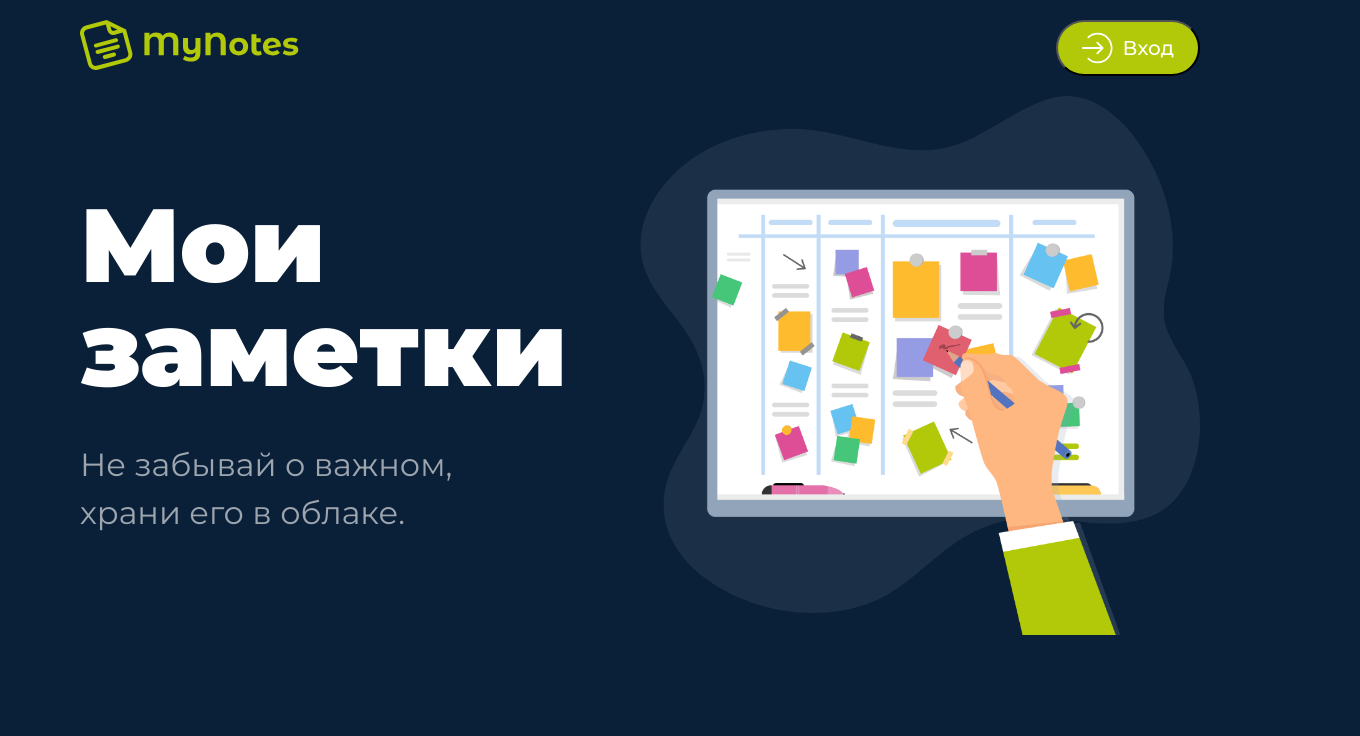
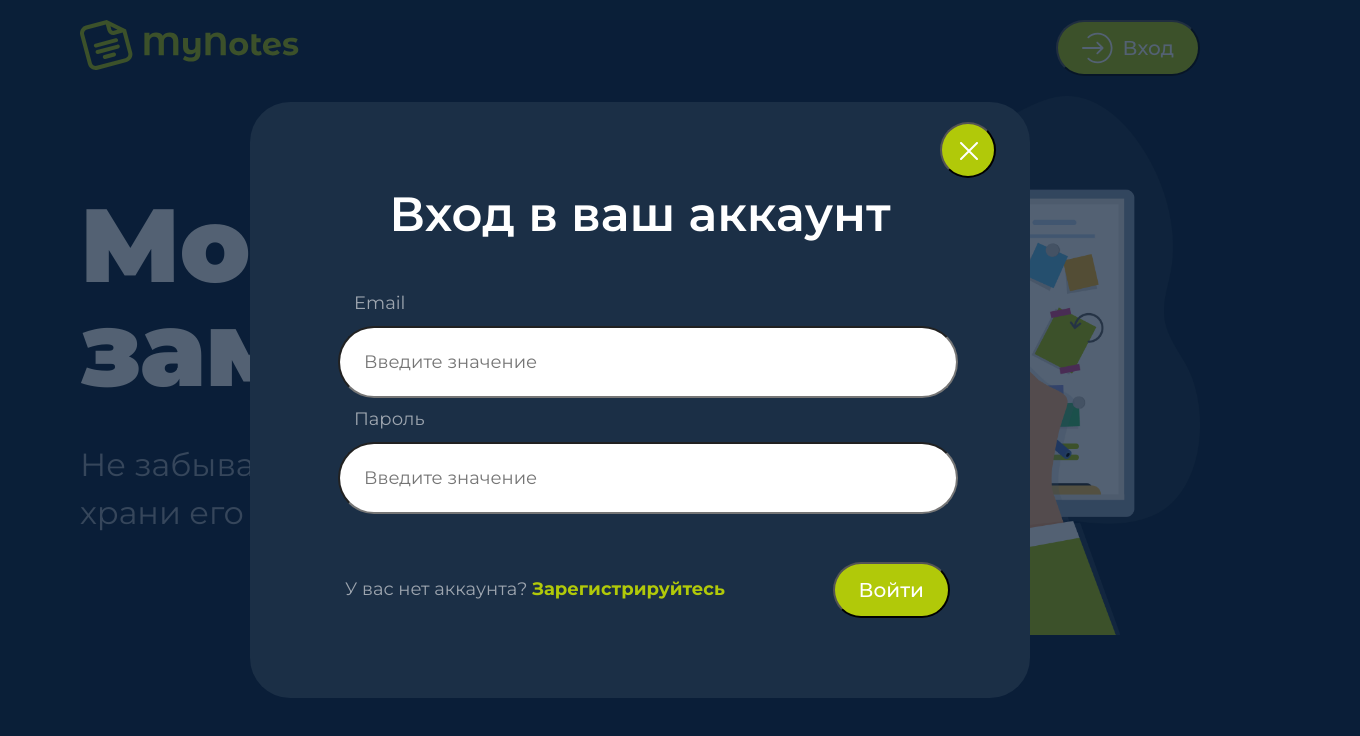
Before and after one commit to Markelas/notes_vue, a Vue app: page /login in a window 1280 px wide. Both pictures are taken after a click on the button "Вход". Shown: the top 736 px of the page, 1360 px wide, since content can reach past the window. Built offline with nearby package versions, Linux system fonts and the light colour scheme.

Commit message:
Add modal window

```diff
--- a/src/assets/style.css
+++ b/src/assets/style.css
@@ -21,6 +21,19 @@ h1, h2, h3, h4 {
 
 body {
   background-color: #0A1F38;
+}
+
+.disable__body {
+  overflow: hidden;
+}
+
+.overlay {
+  position: absolute;
+  width: 100%;
+  height: 100%;
+  z-index: 4;
+  background-color: #0A1F38;
+  opacity: 0.7;
 }
 
 .main-layout__wrapper {
@@ -47,6 +60,11 @@ body {
   padding: 10px 24px;
   border-radius: 32px;
   display: flex;
+  cursor: pointer;
+  transition: 0.3s;
+}
+.header__container .header__btn:hover {
+  background-color: #97AB0D;
 }
 .header__container .header__btn__icon {
   max-height: 32px;
@@ -89,6 +107,133 @@ body {
   width: 56%;
 }
 
+/*----------------Modal Window Login ----------------*/
+.modal {
+  display: flex;
+  width: 100%;
+  height: 100%;
+  position: fixed;
+  left: 0;
+  top: 0;
+  right: 0;
+  bottom: 0;
+  justify-content: center;
+  align-items: center;
+  z-index: 99;
+}
+.modal__wrapper {
+  max-width: 780px;
+  border-radius: 40px;
+  background-color: #1B2F46;
+  padding: 20px 80px 80px 80px;
+}
+.modal__close-btn {
+  position: relative;
+  right: -610px;
+  max-width: 56px;
+  max-height: 56px;
+  border-radius: 32px;
+  padding: 18px;
+  background-color: #B1C909;
+  cursor: pointer;
+  transition: 0.3s;
+}
+.modal__close-btn:hover {
+  background-color: #97AB0D;
+}
+.modal__body__title {
+  font-family: "Montserrat", sans-serif;
+  font-size: 48px;
+  font-style: normal;
+  font-weight: 600;
+  line-height: 150%; /* 150% */
+  text-align: center;
+}
+.modal__body__inputs {
+  margin-top: 40px;
+  width: 620px;
+}
+.modal__body__inputs label {
+  display: block;
+  font-family: "Montserrat", sans-serif;
+  font-size: 18px;
+  font-style: normal;
+  font-weight: 400;
+  line-height: 155.556%; /* 155.556% */
+  color: #9DA5AF;
+  margin-left: 24px;
+}
+.modal__body__inputs input {
+  margin: 8px;
+  width: 100%;
+  height: 72px;
+  border-radius: 36px;
+  padding: 0 24px;
+  font-family: "Montserrat", sans-serif;
+  font-size: 18px;
+  font-style: normal;
+  font-weight: 400;
+  line-height: 155.556%; /* 155.556% */
+}
+.modal__bottom {
+  margin-top: 40px;
+  margin-left: 15px;
+  display: flex;
+  justify-content: space-between;
+  align-items: center;
+}
+.modal__bottom span {
+  font-family: "Montserrat", sans-serif;
+  font-size: 18px;
+  font-style: normal;
+  font-weight: 400;
+  line-height: 155.556%; /* 155.556% */
+  color: #9DA5AF;
+}
+.modal__bottom a {
+  font-family: "Montserrat", sans-serif;
+  font-size: 18px;
+  font-style: normal;
+  font-weight: 700;
+  line-height: 155.556%; /* 155.556% */
+  color: #B1C909;
+  transition: 0.3s;
+}
+.modal__bottom a:hover {
+  color: #97AB0D;
+}
+.modal__bottom__btn {
+  border-radius: 32px;
+  background-color: #B1C909;
+  font-family: "Montserrat", sans-serif;
+  font-size: 20px;
+  font-style: normal;
+  font-weight: 500;
+  line-height: 160%; /* 160% */
+  padding: 10px 24px;
+  color: #FFFFFF;
+  cursor: pointer;
+  transition: 0.3s;
+}
+.modal__bottom__btn:hover {
+  background-color: #97AB0D;
+}
+.modal__error {
+  margin-top: 20px;
+  width: 100%;
+  background-color: rgba(255, 116, 97, 0.1);
+  border-radius: 24px;
+  padding: 8px 20px;
+}
+.modal__error span {
+  font-family: "Montserrat", sans-serif;
+  font-size: 18px;
+  font-style: normal;
+  font-weight: 400;
+  line-height: 155.556%; /* 155.556% */
+  color: #FF7461;
+}
+
 @media (max-width: 1366px) {
   .header__container {
     margin: 20px 80px;
--- a/src/assets/style.scss
+++ b/src/assets/style.scss
@@ -1,33 +1,3 @@
-//@font-face {
-//  font-weight: 400;
-//  font-family: 'Montserrat', sans-serif;
-//  src: url("fonts/Montserrat-VariableFont_wght.ttf");
-//  src: url("fonts/static/Montserrat-Regular.ttf");
-//}
-//@font-face {
-//  font-weight: 500;
-//  font-family: 'Montserrat', sans-serif;
-//  src: url("fonts/Montserrat-VariableFont_wght.ttf");
-//  src: url("fonts/static/Montserrat-Medium.ttf");
-//}
-//@font-face {
-//  font-weight: 600;
-//  font-family: 'Montserrat', sans-serif;
-//  src: url("fonts/Montserrat-VariableFont_wght.ttf");
-//  src: url("fonts/static/Montserrat-SemiBold.ttf");
-//}
-//@font-face {
-//  font-weight: 700;
-//  font-family: 'Montserrat', sans-serif;
-//  src: url("fonts/Montserrat-VariableFont_wght.ttf");
-//  src: url("fonts/static/Montserrat-Bold.ttf");
-//}
-//@font-face {
-//  font-weight: 900;
-//  font-family: 'Montserrat', sans-serif;
-//  src: url("fonts/Montserrat-VariableFont_wght.ttf");
-//  src: url("fonts/static/Montserrat-Bold.ttf");
-//}
 
 $dark-color: #0A1F38;
 $dark-middle: #1B2F46;
@@ -114,6 +84,20 @@ h1, h2, h3, h4 {
 body {
   background-color: $dark-color;
 }
+.disable__body{
+  overflow: hidden;
+}
+
+
+.overlay{
+  position:absolute;
+  width:100%;
+  height:100%;
+  z-index:4;
+  background-color: #0A1F38;
+  opacity: 0.7;
+}
+
 .main-layout__wrapper{
   max-width: 1760px;
   margin: 0 auto;
@@ -133,6 +117,11 @@ body {
     padding: 10px 24px;
     border-radius: 32px;
     display: flex;
+    cursor: pointer;
+    transition: 0.3s;
+    &:hover{
+      background-color: $green-middle;
+    }
     &__icon{
       max-height: 32px;
       max-width: 32px;
@@ -166,6 +155,106 @@ body {
     width: 56%;
   }
 }
+
+/*----------------Modal Window Login ----------------*/
+.modal{
+  display: flex;
+  width: 100%;
+  height: 100%;
+  position: fixed;
+  left: 0; top: 0; right: 0; bottom: 0;
+  justify-content: center;
+  align-items: center;
+  z-index: 99;
+  &__wrapper{
+    max-width: 780px;
+    border-radius: 40px;
+    background-color: $dark-middle;
+    padding: 20px 80px 80px 80px;
+  }
+  &__close-btn{
+    position: relative;
+    right: -610px;
+    max-width: 56px;
+    max-height: 56px;
+    border-radius: 32px;
+    padding: 18px;
+    background-color: $green-light;
+    cursor: pointer;
+    transition: 0.3s;
+    &:hover{
+      background-color: $green-middle;
+    }
+  }
+  &__body{
+
+    &__title{
+      @include heading-h2;
+      text-align: center;
+    }
+    &__inputs{
+      margin-top: 40px;
+      width: 620px;
+      label {
+        display: block;
+        @include text-small;
+        color: $gray;
+        margin-left: 24px;
+      }
+      input{
+        margin: 8px;
+        width: 100%;
+        height: 72px;
+        border-radius: 36px;
+        padding: 0 24px;
+        @include text-small;
+      }
+    }
+  }
+  &__bottom{
+    margin-top: 40px;
+    margin-left: 15px;
+    display: flex;
+    justify-content: space-between;
+    align-items: center;
+    span {
+      @include text-small;
+      color: $gray;
+    }
+    a{
+      @include text-small-bold;
+      color: $green-light;
+      transition: 0.3s;
+      &:hover{
+        color: $green-middle;
+      }
+    }
+    &__btn{
+      border-radius: 32px;
+      background-color: $green-light ;
+      @include text-normal;
+      padding: 10px 24px;
+      color: $white;
+      cursor: pointer;
+      transition: 0.3s;
+      &:hover{
+        background-color: $green-middle;
+      }
+    }
+  }
+  &__error{
+    margin-top: 20px;
+    width: 100%;
+    background-color: rgba(255, 116, 97, 0.10);
+    border-radius: 24px;
+    padding: 8px 20px;
+    span {
+      @include text-small;
+      color: #FF7461;
+    }
+  }
+}
+
 @media (max-width: 1366px) {
   .header__container{
     margin: 20px 80px;
--- /dev/null
+++ b/src/components/EnterDialog.vue
@@ -0,0 +1,33 @@
+<template>
+  <div class="modal">
+    <div class="modal__wrapper">
+      <button class="modal__close-btn" @click="toggleWindow">
+        <CrossBtnIcon />
+      </button>
+      <LoginDialog v-if="isLogin" />
+      <RegisterDialog v-else />
+    </div>
+  </div>
+</template>
+
+<script>
+import CrossBtnIcon from "@/components/icons/CrossBtnIcon.vue";
+import LoginDialog from "@/components/login-register-dialog/LoginDialog.vue";
+import RegisterDialog from "@/components/login-register-dialog/RegisterDialog.vue";
+import store from "@/store";
+
+export default {
+  name: "EnterDialog",
+  components: { RegisterDialog, CrossBtnIcon, LoginDialog },
+  data: () => ({
+    isLogin: true, //Отображение в окне формы логина или регистрации
+  }),
+  methods: {
+    toggleWindow() {
+      store.commit("toggleLoginWindow");
+    },
+  },
+};
+</script>
+
+<style scoped lang="scss"></style>
--- a/src/components/HeaderComp.vue
+++ b/src/components/HeaderComp.vue
@@ -2,16 +2,28 @@
   <div class="header__container">
     <MainLogo />
     <div>
-      <button class="header__btn">
+      <button class="header__btn" @click="toggleWindow">
         <EnterIcon class="header__btn__icon" /> Вход
       </button>
     </div>
+    <div class="overlay" v-if="$store.state.modalActive" />
   </div>
 </template>
 
-<script setup>
+<script>
 import MainLogo from "@/components/icons/MainLogo.vue";
 import EnterIcon from "@/components/icons/EnterIcon.vue";
+import { defineComponent } from "vue";
+import store from "@/store";
+
+export default defineComponent({
+  components: { EnterIcon, MainLogo },
+  methods: {
+    toggleWindow() {
+      store.commit("toggleLoginWindow");
+    },
+  },
+});
 </script>
 
 <style scoped lang="scss"></style>
--- /dev/null
+++ b/src/components/icons/CrossBtnIcon.vue
@@ -0,0 +1,25 @@
+<script>
+export default {
+  name: "CrossBtnIcon",
+};
+</script>
+
+<template>
+  <svg
+    width="18"
+    height="18"
+    viewBox="0 0 18 18"
+    fill="none"
+    xmlns="http://www.w3.org/2000/svg"
+  >
+    <path
+      id="Vector"
+      d="M1 1L17 17M17 1L1 17"
+      stroke="white"
+      stroke-width="2"
+      stroke-linecap="round"
+    />
+  </svg>
+</template>
+
+<style scoped lang="scss"></style>
--- /dev/null
+++ b/src/components/login-register-dialog/LoginDialog.vue
@@ -0,0 +1,50 @@
+<template>
+  <form @submit.prevent="submitHandler">
+    <div class="modal__body">
+      <h2 class="modal__body__title">Вход в ваш аккаунт</h2>
+      <div class="modal__body__inputs">
+        <label for="email">Email</label>
+        <input
+          id="email"
+          v-model.trim="email"
+          type="text"
+          autocomplete="on"
+          placeholder="Введите значение"
+        />
+        <label for="email">Пароль</label>
+        <input
+          id="password"
+          v-model.trim="password"
+          type="text"
+          autocomplete="on"
+          placeholder="Введите значение"
+        />
+      </div>
+      <div class="modal__bottom">
+        <span>У вас нет аккаунта? <a href="#">Зарегистрируйтесь</a></span>
+        <button class="modal__bottom__btn">Войти</button>
+      </div>
+      <div class="modal__error" v-if="haveErrors">
+        <span>Пользователь с таким логином не найден</span>
+      </div>
+    </div>
+  </form>
+</template>
+
+<script>
+export default {
+  name: "LoginDialog",
+  data: () => ({
+    email: "",
+    password: "",
+    haveErrors: false,
+  }),
+  methods: {
+    async submitHandler() {
+      console.log("submit");
+    },
+  },
+};
+</script>
+
+<style scoped lang="scss"></style>
--- /dev/null
+++ b/src/components/login-register-dialog/RegisterDialog.vue
@@ -0,0 +1,54 @@
+<template>
+  <form @submit.prevent="submitHandler">
+    <div class="modal__body">
+      <h2 class="modal__body__title">Регистрация</h2>
+      <div class="modal__body__inputs">
+        <label for="email">Email</label>
+        <input
+          id="email"
+          v-model.trim="email"
+          type="text"
+          autocomplete="on"
+          placeholder="Введите значение"
+        />
+        <label for="email">Пароль</label>
+        <input
+          id="password"
+          v-model.trim="password"
+          type="text"
+          autocomplete="on"
+          placeholder="Введите значение"
+        />
+        <label for="email">Пароль еще раз</label>
+        <input
+          id="password"
+          v-model.trim="password"
+          type="text"
+          autocomplete="on"
+          placeholder="Введите значение"
+        />
+      </div>
+      <div class="modal__bottom">
+        <span>У вас есть аккаунт? <a href="#">Войдите</a></span>
+        <button class="modal__bottom__btn">Зарегистрироваться</button>
+      </div>
+    </div>
+  </form>
+</template>
+
+<script>
+export default {
+  name: "RegisterDialog",
+  data: () => ({
+    email: "",
+    password: "",
+  }),
+  methods: {
+    async submitHandler() {
+      console.log("submit");
+    },
+  },
+};
+</script>
+
+<style scoped lang="scss"></style>
--- a/src/views/LoginPage.vue
+++ b/src/views/LoginPage.vue
@@ -1,11 +1,5 @@
-<script>
-export default {
-  name: "LoginPage",
-};
-</script>
-
 <template>
-  <div class="promo">
+  <section class="promo">
     <div class="promo__text">
       <h1 class="promo__text__title">Мои заметки</h1>
       <h3 class="promo__text__subtitle">
@@ -17,7 +11,19 @@ export default {
       alt="Hand and notes img"
       class="promo__image"
     />
-  </div>
+    <EnterDialog v-if="$store.state.modalActive" />
+  </section>
 </template>
 
+<script>
+import EnterDialog from "@/components/EnterDialog.vue";
+
+export default {
+  name: "LoginPage",
+  components: { EnterDialog },
+
+  data: () => ({}),
+};
+</script>
+
 <style scoped lang="scss"></style>
```
Also changed, not shown: src/store/index.js (+11 -2 lines), 1 other file (tests, documents, lock files or other folders).
